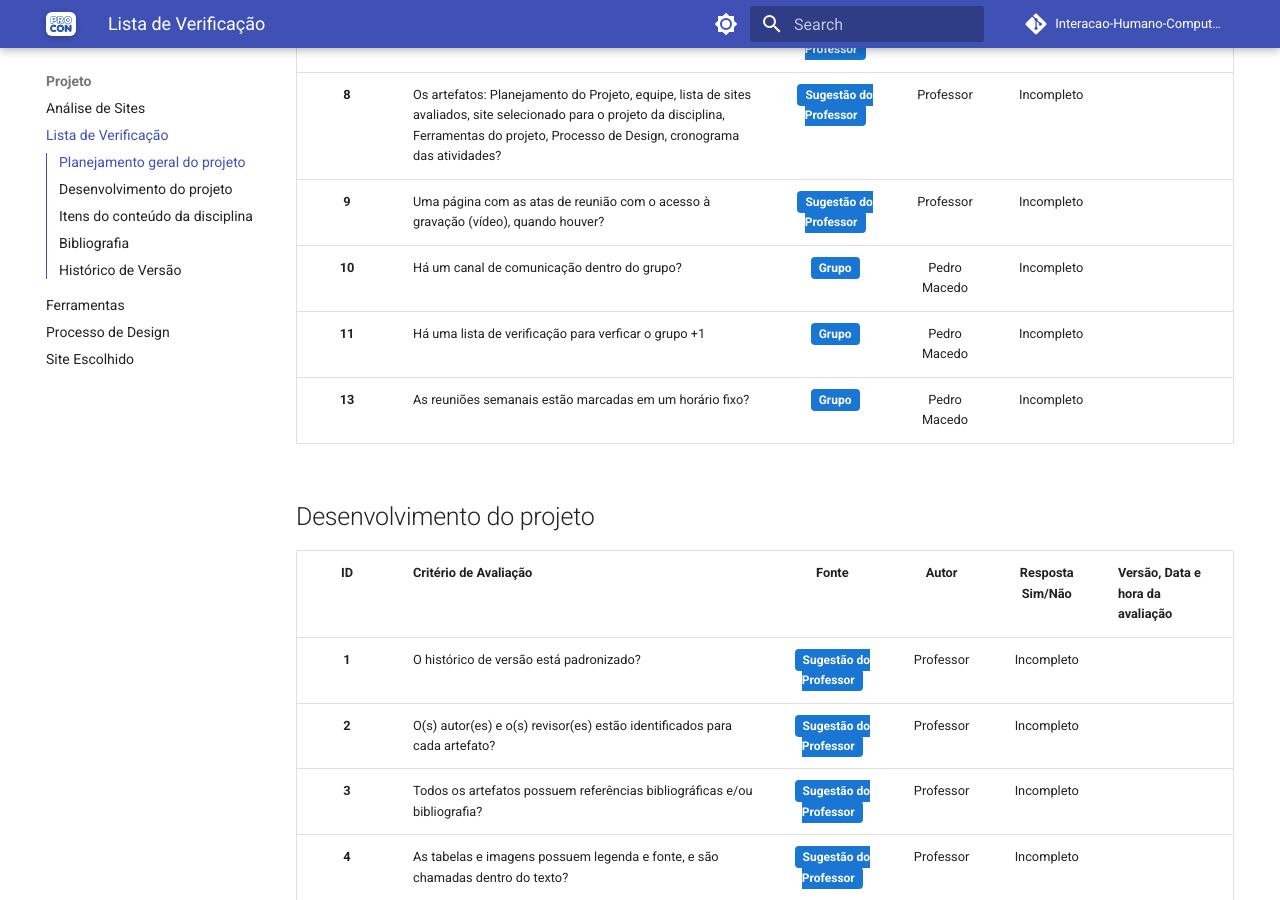
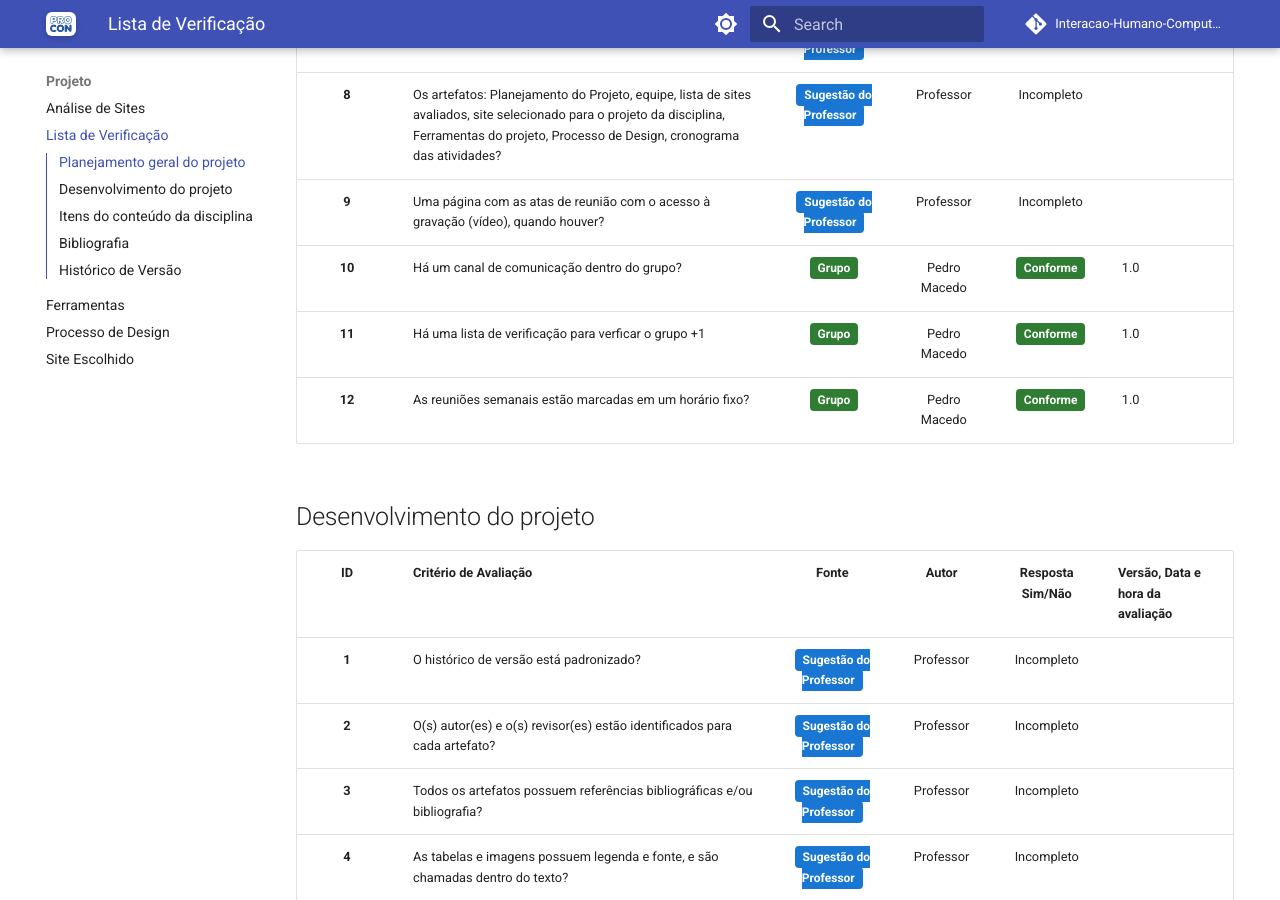
Before and after one commit to Interacao-Humano-Computador/2026.1-Grupo03, an MkDocs documentation site: the page built from docs/planejamento/verificacao.md, in a window 1280 px wide and 900 px high, scrolled down 984 px. Built offline with MkDocs 1.6.1 and Material for MkDocs 9.7.7, drawn with Linux system fonts in a browser that asks for light colours; comment, search, counter and statistics services are not loaded.

Commit message:
docs: add inspection report for delivery 01 and verification planning document

```diff
--- a/docs/planejamento/verificacao.md
+++ b/docs/planejamento/verificacao.md
@@ -17,9 +17,9 @@
 | **7** | Possui opção de contraste de cores? | <span style="background-color: #1976d2; color: white; padding: 4px 8px; border-radius: 4px; font-size: 12px; font-weight: bold;">Sugestão do Professor</span> | Professor | Incompleto | |
 | **8** | Os artefatos: Planejamento do Projeto, equipe, lista de sites avaliados, site selecionado para o projeto da disciplina, Ferramentas do projeto, Processo de Design, cronograma das atividades? | <span style="background-color: #1976d2; color: white; padding: 4px 8px; border-radius: 4px; font-size: 12px; font-weight: bold;">Sugestão do Professor</span> | Professor | Incompleto | |
 | **9** | Uma página com as atas de reunião com o acesso à gravação (vídeo), quando houver? | <span style="background-color: #1976d2; color: white; padding: 4px 8px; border-radius: 4px; font-size: 12px; font-weight: bold;">Sugestão do Professor</span> | Professor | Incompleto | |
-| **10** | Há um canal de comunicação dentro do grupo? | <span style="background-color: #1976d2; color: white; padding: 4px 8px; border-radius: 4px; font-size: 12px; font-weight: bold;">Grupo</span> | Pedro Macedo | Incompleto | |
-| **11** | Há uma lista de verificação para verficar o grupo +1 | <span style="background-color: #1976d2; color: white; padding: 4px 8px; border-radius: 4px; font-size: 12px; font-weight: bold;">Grupo</span> | Pedro Macedo | Incompleto | |
-| **13** | As reuniões semanais estão marcadas em um horário fixo? | <span style="background-color: #1976d2; color: white; padding: 4px 8px; border-radius: 4px; font-size: 12px; font-weight: bold;">Grupo</span> | Pedro Macedo | Incompleto | |
+| **10** | Há um canal de comunicação dentro do grupo? | <span style="background-color: #2e7d32; color: white; padding: 4px 8px; border-radius: 4px; font-size: 12px; font-weight: bold;">Grupo</span> | Pedro Macedo | <span style="background-color: #2e7d32; color: white; padding: 4px 8px; border-radius: 4px; font-size: 12px; font-weight: bold;">Conforme</span> | 1.0 |
+| **11** | Há uma lista de verificação para verficar o grupo +1 | <span style="background-color: #2e7d32; color: white; padding: 4px 8px; border-radius: 4px; font-size: 12px; font-weight: bold;">Grupo</span> | Pedro Macedo | <span style="background-color: #2e7d32; color: white; padding: 4px 8px; border-radius: 4px; font-size: 12px; font-weight: bold;">Conforme</span> | 1.0 |
+| **12** | As reuniões semanais estão marcadas em um horário fixo? | <span style="background-color: #2e7d32; color: white; padding: 4px 8px; border-radius: 4px; font-size: 12px; font-weight: bold;">Grupo</span> | Pedro Macedo | <span style="background-color: #2e7d32; color: white; padding: 4px 8px; border-radius: 4px; font-size: 12px; font-weight: bold;">Conforme</span> | 1.0 |
 
 ## Desenvolvimento do projeto
 
```
Also changed, not shown: docs/inspecoes/entrega01.md (+3 -0 lines).
